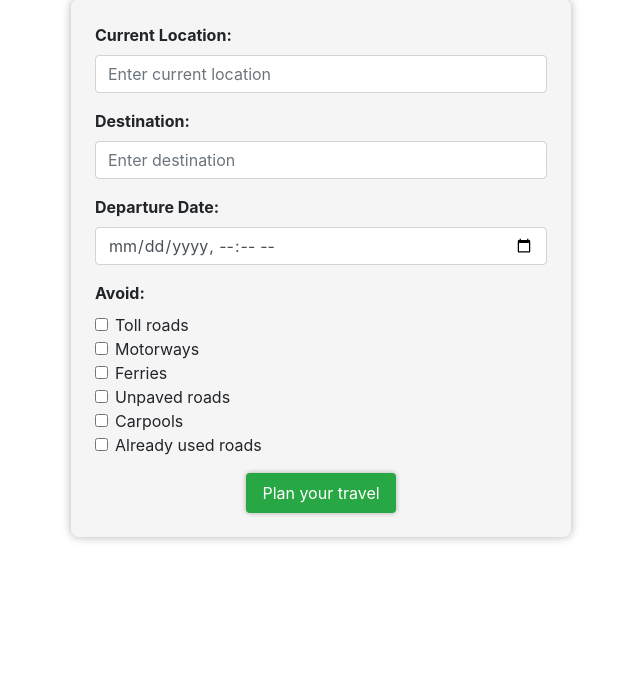
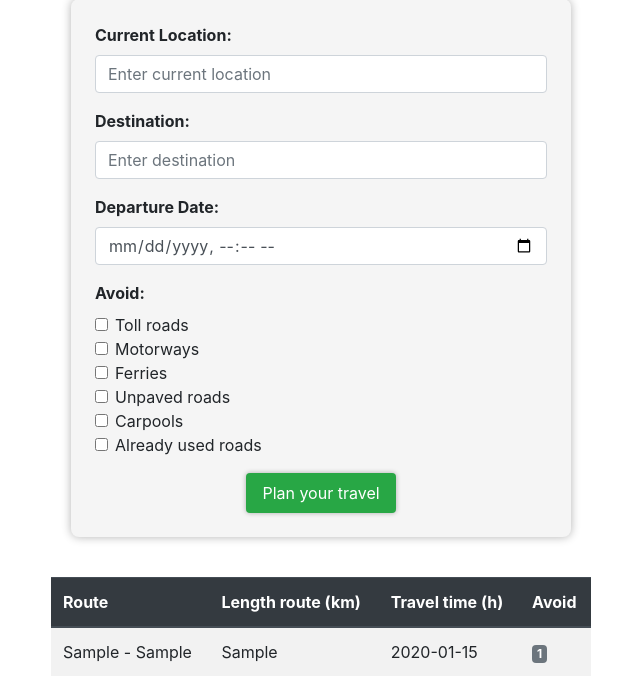
Before and after one commit to piotrbojda1/Route-Planner, a Flask app: template website/templates/home.html in a window 1280 px wide. Shown: the part 185-877 px from the top of the page, without its empty margins (319-959 px from the left). Before the commit the page ends 726 px from the top, so only its background shows below. Run offline with Flask 3, Linux system fonts and the light colour scheme; the template is opened without the code that fills it: values that come from a table or form of the project are taken from there, others are empty; tables that the repository leaves empty hold one stand-in row (values such as "Sample post"); some libraries are stand-ins or nearby versions.

Commit message:
Add table route parameters

```diff
--- a/website/templates/home.html
+++ b/website/templates/home.html
@@ -49,4 +49,38 @@
     <button type="submit" class="btn btn-success" style="display: block; margin: 0 auto; padding: 0.5rem 1rem; border: none; border-radius: 0.25rem; box-shadow: 0 0 5px rgba(0,0,0,0.3); cursor: pointer;">Plan your travel</button>
   </form>
 </div>
+</div>
+<div class="row">
+<div class="col-md-6 mx-auto">
+  <div class="table-responsive">
+    <table class="table table-striped table-auto-width mt-4">
+      {% if routes %}
+      <table class="table table-striped table-auto-width">
+        <thead class="thead-dark">
+          <tr>
+            <th>Route</th>
+            <th>Length route (km)</th>
+            <th>Travel time (h)</th>
+            <th>Avoid</th>
+          </tr>
+        </thead>
+        <tbody>
+          {% for route in routes %}
+          <tr>
+            <td>{{ route.origin }} - {{ route.destination }}</td>
+            <td>{{ route.length_route }}</td>
+            <td>{{ route.travel_time }}</td>
+            <td>
+              {% for avoid in route.avoid.split(',') %}
+              <span class="badge badge-secondary">{{ avoid.strip() }}</span>
+              {% endfor %}
+            </td>
+          </tr>
+          {% endfor %}
+        </tbody>
+      </table>
+      {% endif %}
+    </div>
+  </div>
+</div>
 {% endblock %}
```
